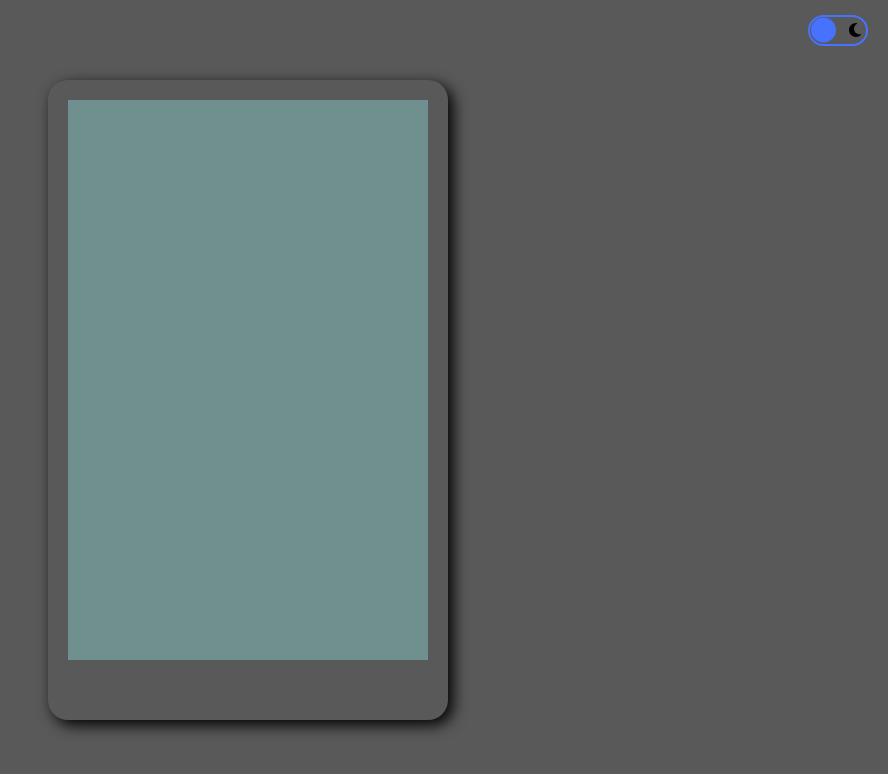
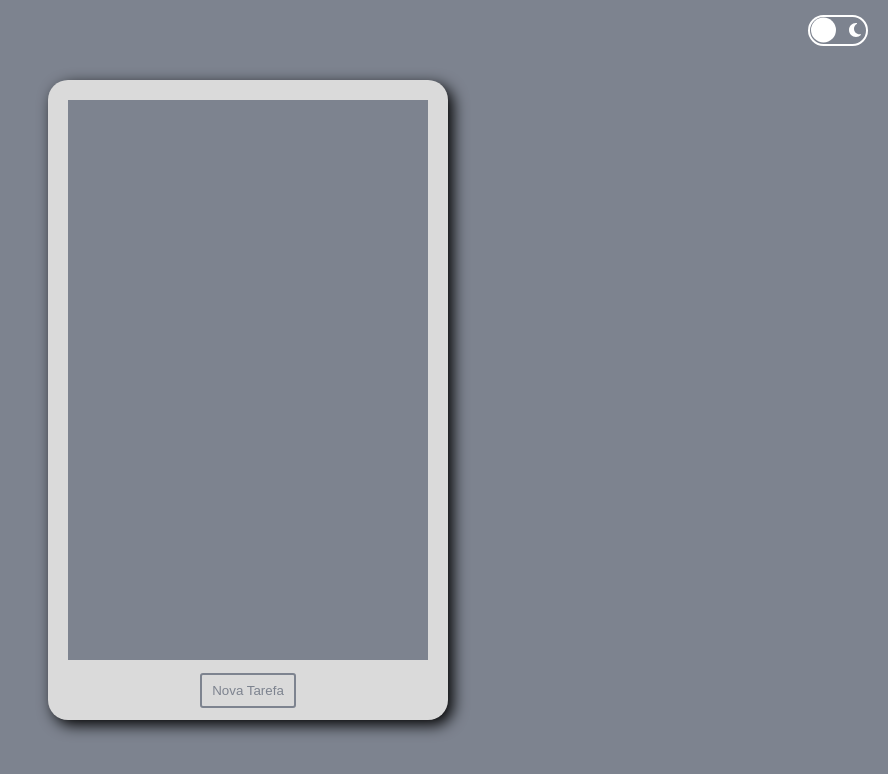
Before and after one commit to jacsonrsasse/todo-react, a React (Vite) app: page / in a window 1280 px wide. Shown: the top 774 px of the page, without its empty margins (392-1280 px from the left). Built offline with nearby package versions, Linux system fonts and the light colour scheme.

Commit message:
Fazendo testes do darkTheme

```diff
--- a/src/components/Button/index.tsx
+++ b/src/components/Button/index.tsx
@@ -15,16 +15,16 @@ const ButtonDesing = styled.button`
     border-radius: 3px;
     width: 6rem;
     background-color: transparent;
-    color: ${(props) => props.theme.corSistemaBase1};
-    border: 2px solid ${(props) => props.theme.corSistemaBase1};
+    color: ${(props) => props.theme.background};
+    border: 2px solid ${(props) => props.theme.background};
     cursor: pointer;
     display: flex;
     justify-content: center;
     gap: 10px;
 
     &:active {
-        background-color: ${(props) => props.theme.corSistemaBase1};
-        color: ${(props) => props.theme.corSistemaBase9};
+        background-color: ${(props) => props.theme.background};
+        color: ${(props) => props.theme.buttonActiveText};
     }
 
     ${(props: ButtonProps) =>
@@ -38,6 +38,7 @@ const ButtonDesing = styled.button`
                 props.iconColor &&
                 css`
                     border-color: transparent;
+                    transition: border 0.2s ease-in-out;
 
                     &:hover {
                         border-color: ${(props: ButtonProps) => props.iconColor};
--- a/src/components/Navbar/index.tsx
+++ b/src/components/Navbar/index.tsx
@@ -24,7 +24,7 @@ const NavbarDesign = styled.nav`
         display: block;
         width: 60px;
         height: 31px;
-        border: 2px solid #4672fe;
+        border: 2px solid #fff;
         border-radius: 30px;
         position: relative;
         user-select: none;
@@ -43,7 +43,7 @@ const NavbarDesign = styled.nav`
         display: inline-block;
         width: 25px;
         height: 25px;
-        background-color: #4672fe;
+        background-color: #fff;
         border-radius: 50%;
         left: 1px;
         z-index: 10;
@@ -69,8 +69,8 @@ export function Navbar({ onChangeSwitch }: NavbarProps) {
             <label htmlFor="checkboxTheme" className="toggler">
                 <input type="checkbox" id="checkboxTheme" onChange={onChangeSwitch} />
                 <span className="ball"></span>
-                <FontAwesomeIcon icon={faSun} className="sun" />
-                <FontAwesomeIcon icon={faMoon} className="moon" />
+                <FontAwesomeIcon icon={faSun} className="sun" color="#fff" />
+                <FontAwesomeIcon icon={faMoon} className="moon" color="#fff" />
             </label>
         </NavbarDesign>
     );
--- a/src/components/TasksGrid/index.tsx
+++ b/src/components/TasksGrid/index.tsx
@@ -1,7 +1,7 @@
 import styled from 'styled-components';
 
 export const TasksGrid = styled.div`
-    background-color: ${(props) => props.theme.corSistemaBase5};
+    background-color: ${(props) => props.theme.background};
     overflow: auto;
     gap: 8px;
     padding: 8px;
--- a/src/templates/App/index.tsx
+++ b/src/templates/App/index.tsx
@@ -19,7 +19,7 @@ const AppContainer = styled.div`
     gap: 5px;
     padding: 20px;
     padding-bottom: 5px;
-    background-color: ${(props) => props.theme.corSistemaBase9};
+    background-color: ${(props) => props.theme.appBackground};
 `;
 
 enum Operacao {
--- a/src/templates/Page/index.tsx
+++ b/src/templates/Page/index.tsx
@@ -4,31 +4,29 @@ import { Navbar } from '../../components/Navbar';
 import App from '../App';
 
 const theme = {
-    corSistemaBase1: '#7d838f',
-    corSistemaBase2: '#9ba0a9',
-    corSistemaBase3: '#bcbfc6',
-    corSistemaBase4: '#aab0b6',
-    corSistemaBase5: '#d7d8da',
-    corSistemaBase6: '#fefeff',
-    corSistemaBase7: '#b5b5b5',
-    corSistemaBase8: '#dadada',
-    corSistemaBase9: '#ffffff',
+    // corSistemaBase1: '#7d838f',
+    // corSistemaBase2: '#9ba0a9',
+    // corSistemaBase3: '#bcbfc6',
+    // corSistemaBase4: '#aab0b6',
+    // corSistemaBase5: '#d7d8da',
+    // corSistemaBase6: '#fefeff',
+    // corSistemaBase7: '#b5b5b5',
+    // corSistemaBase8: '#dadada',
+    // corSistemaBase9: '#ffffff',
 
     darkTheme: {
-        corSistemaBase1: '#595959',
-        corSistemaBase2: '#63656A',
-        corSistemaBase3: '#68727A',
-        corSistemaBase4: '#6A8187',
-        corSistemaBase5: '#6F908F',
-        corSistemaBase6: '#7A9E92',
+        background: '#3A3845',
+        appBackground: '#F7CCAC',
+        title: '#C69B7B',
+        buttonText: '#3A3845',
+        buttonActiveText: '#ffffff',
     },
     lightTheme: {
-        corSistemaBase1: '#E2E2E2',
-        corSistemaBase2: '#C4C6CC',
-        corSistemaBase3: '#A1ADB5',
-        corSistemaBase4: '#7D949B',
-        corSistemaBase5: '#5D7D7C',
-        corSistemaBase6: '#43655A',
+        background: '#7d838f',
+        appBackground: '#dadada',
+        title: '#9ba0a9',
+        buttonText: '#7d838f',
+        buttonActiveText: '#ffffff',
     },
 };
 
@@ -45,7 +43,7 @@ const GlobalStyle = createGlobalStyle`
         display: flex;
         justify-content: center;
         align-items: center;
-        background-color: ${(props: any) => props.theme.corSistemaBase1};
+        background-color: ${(props: any) => props.theme.background};
     }
 `;
 
@@ -59,7 +57,7 @@ export function Page() {
     return (
         <div>
             <Navbar onChangeSwitch={handleSwitchTheme} />
-            <ThemeProvider theme={isDarkTheme ? theme.lightTheme : theme.darkTheme}>
+            <ThemeProvider theme={isDarkTheme ? theme.darkTheme : theme.lightTheme}>
                 <GlobalStyle />
                 <App />
             </ThemeProvider>
```
